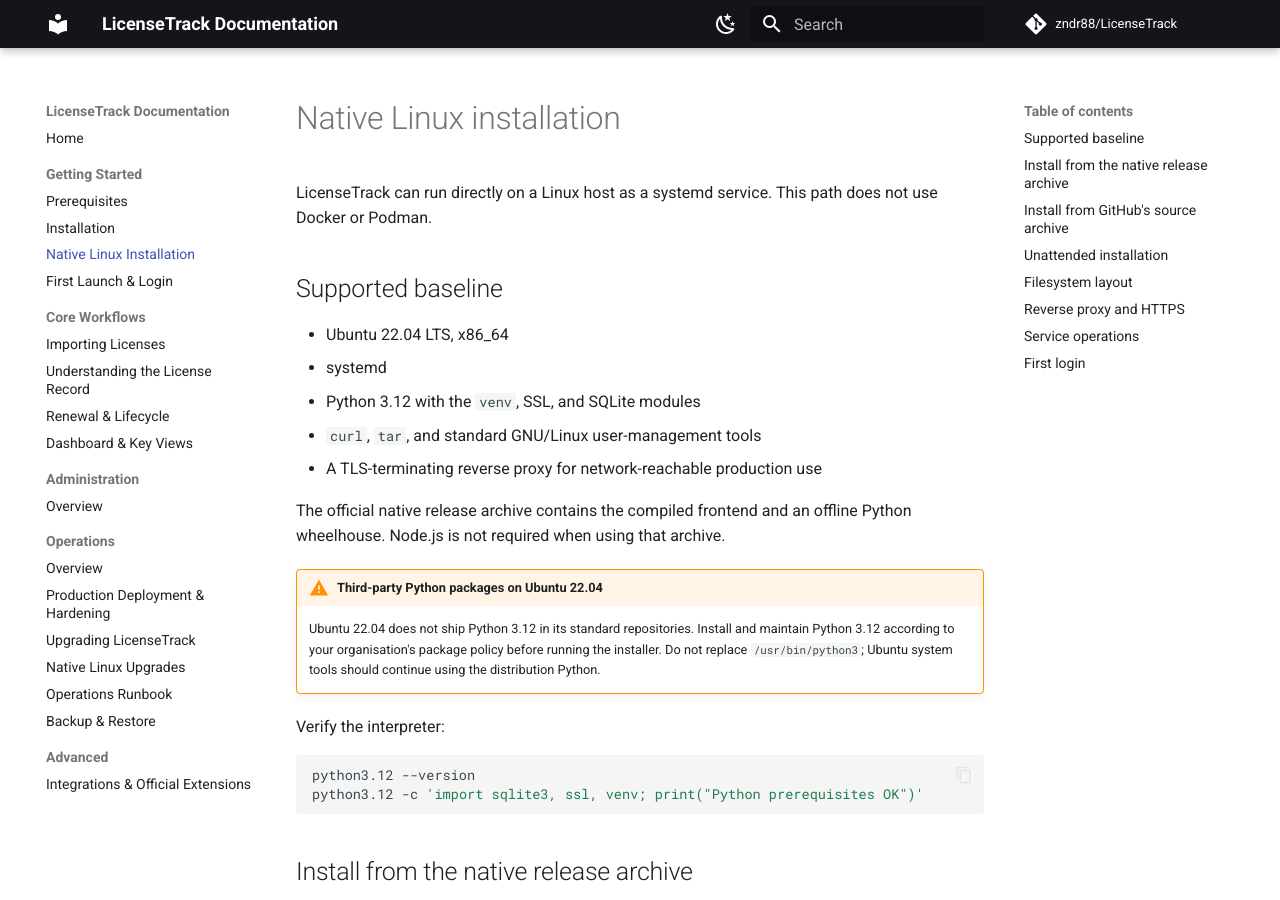
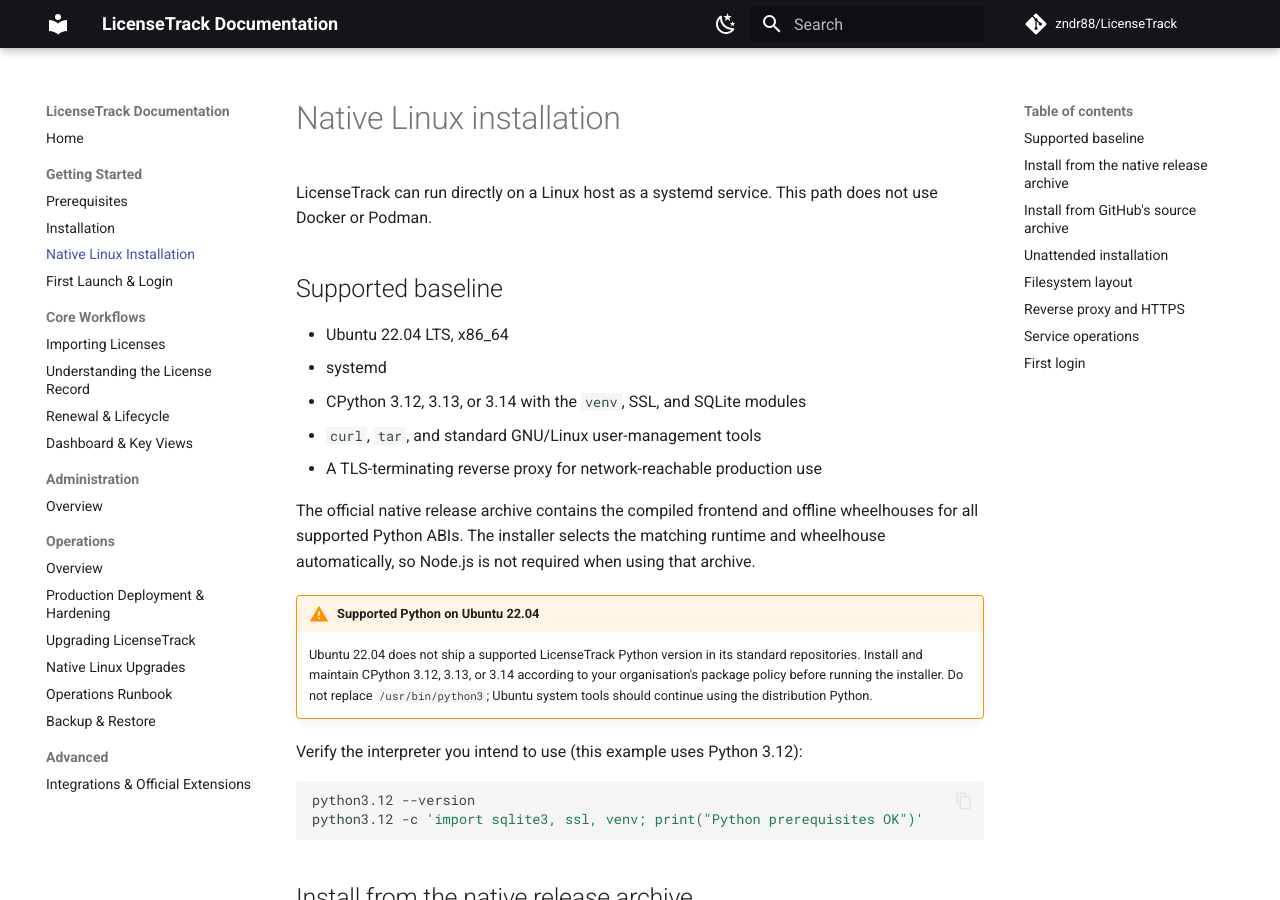
Before and after one commit to zndr88/LicenseTrack, an MkDocs documentation site: the page built from wiki/getting-started/native-installation.md, in a window 1280 px wide and 900 px high. Built offline with MkDocs 1.6.1 and Material for MkDocs 9.7.7, drawn with Linux system fonts in a browser that asks for light colours; comment, search, counter and statistics services are not loaded.

Commit message:
Finalize 1.1.0

````diff
--- a/backend/app/version.py
+++ b/backend/app/version.py
@@ -1 +1 @@
-APP_VERSION = "1.0.9"
+APP_VERSION = "1.1.0"
--- a/docker-compose.yml
+++ b/docker-compose.yml
@@ -1,6 +1,6 @@
 services:
   license-lifecycle:
-    image: license-lifecycle-system:1.0.9
+    image: license-lifecycle-system:1.1.0
     build:
       context: .
       dockerfile: Dockerfile
--- a/wiki/getting-started/native-installation.md
+++ b/wiki/getting-started/native-installation.md
@@ -6,16 +6,19 @@
 
 - Ubuntu 22.04 LTS, x86_64
 - systemd
-- Python 3.12 with the `venv`, SSL, and SQLite modules
+- CPython 3.12, 3.13, or 3.14 with the `venv`, SSL, and SQLite modules
 - `curl`, `tar`, and standard GNU/Linux user-management tools
 - A TLS-terminating reverse proxy for network-reachable production use
 
-The official native release archive contains the compiled frontend and an offline Python wheelhouse. Node.js is not required when using that archive.
+The official native release archive contains the compiled frontend and offline
+wheelhouses for all supported Python ABIs. The installer selects the matching
+runtime and wheelhouse automatically, so Node.js is not required when using
+that archive.
 
-!!! warning "Third-party Python packages on Ubuntu 22.04"
-    Ubuntu 22.04 does not ship Python 3.12 in its standard repositories. Install and maintain Python 3.12 according to your organisation's package policy before running the installer. Do not replace `/usr/bin/python3`; Ubuntu system tools should continue using the distribution Python.
+!!! warning "Supported Python on Ubuntu 22.04"
+    Ubuntu 22.04 does not ship a supported LicenseTrack Python version in its standard repositories. Install and maintain CPython 3.12, 3.13, or 3.14 according to your organisation's package policy before running the installer. Do not replace `/usr/bin/python3`; Ubuntu system tools should continue using the distribution Python.
 
-Verify the interpreter:
+Verify the interpreter you intend to use (this example uses Python 3.12):
 
 ```bash
 python3.12 --version
````
Also changed, not shown: CHANGELOG.md (+67 -0 lines), README.md (+2 -2 lines), docs/maintainer/native-packaging.md (+2 -1 lines), wiki/getting-started/installation.md (+4 -4 lines), wiki/operations/deployment.md (+2 -2 lines), wiki/operations/upgrade.md (+3 -3 lines), 3 other files.
